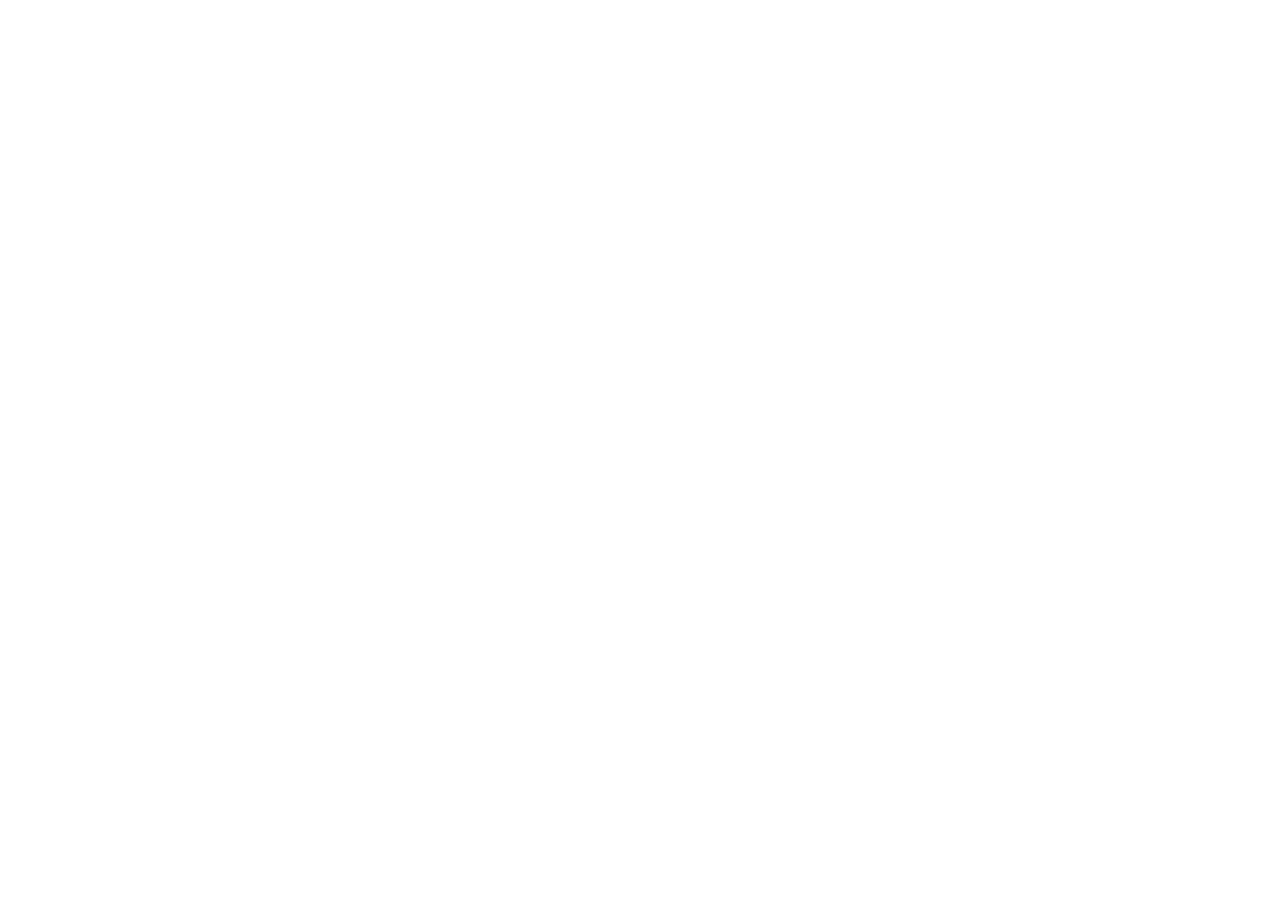
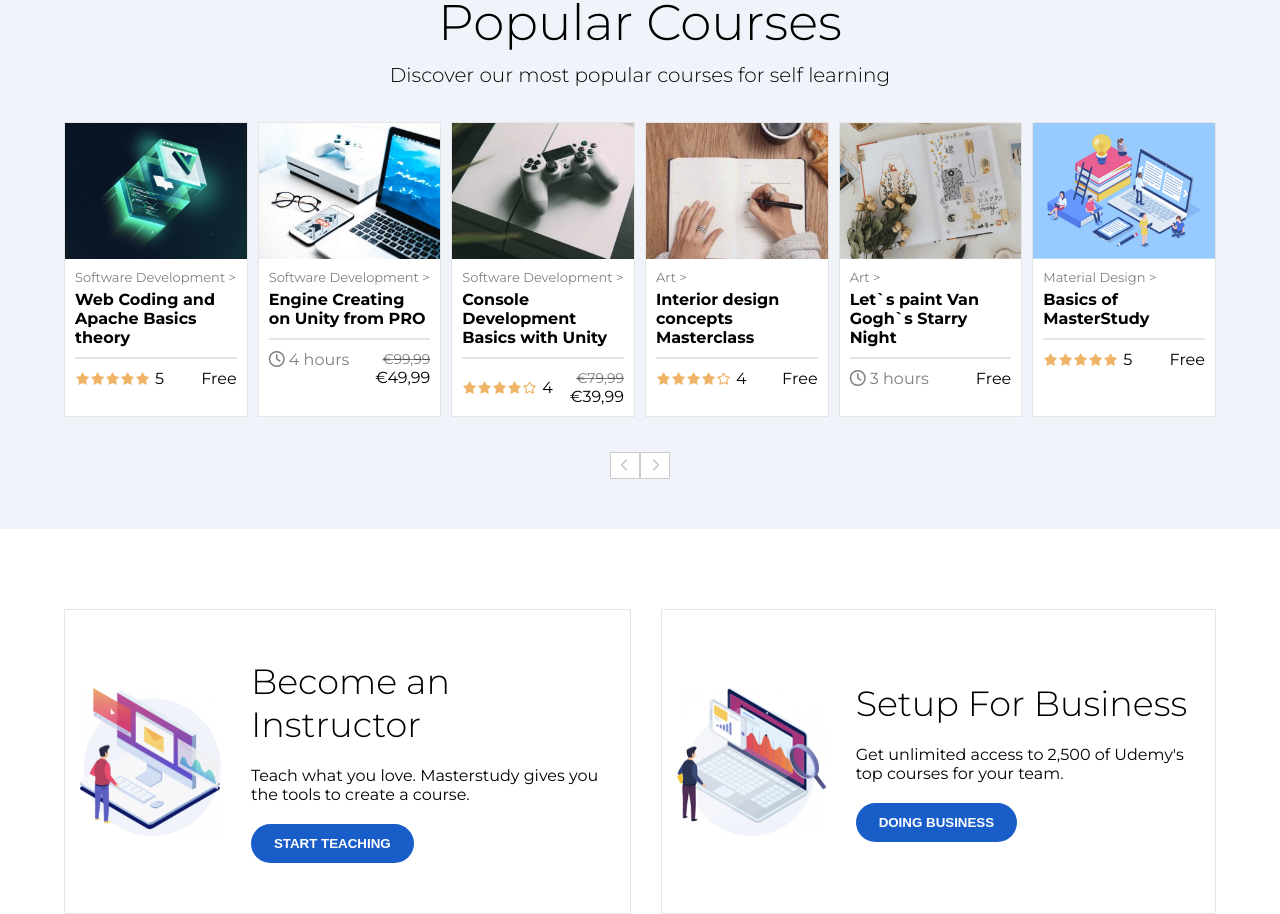
Before and after one commit to michelearcopinto/proj-html-vuejs, a Vue app: page / in a window 1280 px wide. Shown: the part 3920-4834 px from the top of the page. Before the commit the page ends 3837 px from the top, so only its background shows below. Built offline with nearby package versions, Linux system fonts and the light colour scheme.

Commit message:
feat: plans-cards section done

```diff
--- a/src/components/AppMain.vue
+++ b/src/components/AppMain.vue
@@ -24,6 +24,22 @@ export default {
           title: "Graduate in as little as 1 Year",
           content:
             "Online post-graduate certificates are a popular way to develop your professional qualifications of Masterstudy",
+        },
+      ],
+      plansCardsArray: [
+        {
+          imgPath: "./src/assets/img/image_box_1-221x231.png",
+          title: "Become an Instructor",
+          content:
+            "Teach what you love. Masterstudy gives you the tools to create a course.",
+          button: "START TEACHING",
+        },
+        {
+          imgPath: "./src/assets/img/image_box_2-234x231.png",
+          title: "Setup For Business",
+          content:
+            "Get unlimited access to 2,500 of Udemy's top courses for your team.",
+          button: "DOING BUSINESS",
         },
       ],
     };
@@ -159,7 +175,7 @@ export default {
           software development
         </button>
       </div>
-      <div id="courses-grid">
+      <div class="courses-grid">
         <div v-for="course in filteredArray" class="course-card">
           <figure>
             <img :src="course.imgPath" alt="" />
@@ -248,6 +264,78 @@ export default {
           <div>
             <input type="text" placeholder="Enter your E-mail" />
             <button>SUBSCRIBE</button>
+          </div>
+        </div>
+      </div>
+    </section>
+
+    <section id="popular-courses">
+      <div class="container">
+        <h1>popular courses</h1>
+        <span>Discover our most popular courses for self learning</span>
+        <div class="courses-grid">
+          <div
+            v-for="course in store.coursesInfos.slice(0, 6)"
+            class="course-card"
+          >
+            <figure>
+              <img :src="course.imgPath" alt="" />
+            </figure>
+            <div class="course-infos">
+              <ul>
+                <li>{{ course.category }} &gt;</li>
+                <li>
+                  <h4>{{ course.title }}</h4>
+                </li>
+              </ul>
+              <hr />
+              <div class="course-extra-infos">
+                <div class="stars-container" v-if="course.average_vote !== 0">
+                  <img
+                    v-for="star in course.average_vote"
+                    src="../assets/img/starfull.svg"
+                    alt="starfull"
+                  />
+                  <img
+                    v-for="emptyStar in calcVote(course.average_vote)"
+                    src="../assets/img/staremptyl.svg"
+                    alt="staremptyl"
+                  />
+                  <span>{{ course.average_vote }}</span>
+                </div>
+                <div class="course-time" v-else>
+                  <span
+                    ><i class="fa-regular fa-clock"></i>
+                    {{ genRandomNum(2, 12) }} hours</span
+                  >
+                </div>
+                <div class="price-container">
+                  <span :class="course.sale ? 'strikethrough-price' : ''">
+                    {{ course.price }}</span
+                  >
+                  <span> {{ course.sale }}</span>
+                </div>
+              </div>
+            </div>
+          </div>
+        </div>
+        <div>
+          <button><i class="fas fa-chevron-left"></i></button>
+          <button><i class="fas fa-chevron-right"></i></button>
+        </div>
+      </div>
+    </section>
+
+    <section id="plans-cards">
+      <div>
+        <div v-for="card in plansCardsArray">
+          <figure>
+            <img :src="card.imgPath" alt="img" />
+          </figure>
+          <div>
+            <h1>{{ card.title }}</h1>
+            <p>{{ card.content }}</p>
+            <button>{{ card.button }}</button>
           </div>
         </div>
       </div>
@@ -454,69 +542,6 @@ main {
       }
     }
 
-    #courses-grid {
-      display: flex;
-      flex-wrap: wrap;
-      gap: 10px;
-
-      .course-card {
-        width: calc((100% - 5 * 10px) / 6);
-        border: 1px solid rgba($color: #000000, $alpha: 0.1);
-
-        &:hover {
-          cursor: pointer;
-        }
-
-        &:hover figure {
-          filter: brightness(0.8);
-        }
-
-        .course-infos {
-          padding: 10px;
-
-          ul {
-            li:first-child {
-              color: $light-color;
-              margin-bottom: 5px;
-            }
-          }
-
-          hr {
-            margin-block: 10px;
-            border: 1px solid rgba($color: #000000, $alpha: 0.1);
-          }
-
-          .course-extra-infos {
-            display: flex;
-            justify-content: space-between;
-
-            .stars-container {
-              display: flex;
-              align-items: center;
-
-              span {
-                padding-left: 5px;
-              }
-
-              img {
-                width: 15px;
-              }
-            }
-
-            .price-container {
-              display: flex;
-              flex-direction: column;
-              align-items: end;
-            }
-
-            .course-time {
-              color: $light-color;
-            }
-          }
-        }
-      }
-    }
-
     & > button {
       @include blue-button;
       @include pill-button;
@@ -531,7 +556,7 @@ main {
     background-color: $background-proud-card;
     text-align: center;
     padding-top: 40px;
-    height: 520px;
+    height: 540px;
     position: relative;
     @include title-content-button;
 
@@ -628,5 +653,154 @@ main {
       }
     }
   }
+
+  #popular-courses {
+    margin-bottom: 80px;
+    padding-top: 80px;
+    padding-bottom: 50px;
+    background-color: $background-proud-card;
+
+    .container {
+      width: 90%;
+      margin-inline: auto;
+
+      h1 {
+        font-size: 50px;
+        font-weight: 300;
+        text-align: center;
+        text-transform: capitalize;
+        margin-bottom: 10px;
+      }
+
+      & > span {
+        text-align: center;
+        display: block;
+        font-size: 20px;
+        font-weight: 300;
+        margin-bottom: 30px;
+      }
+
+      .course-card {
+        background-color: white;
+      }
+
+      & > div {
+        margin-top: 35px;
+        width: fit-content;
+        margin-inline: auto;
+
+        button {
+          padding: 5px 10px;
+          background-color: white;
+          border: 1px solid rgba($color: #000000, $alpha: 0.2);
+          color: rgba($color: #000000, $alpha: 0.2);
+          transition: all 0.3s ease;
+
+          &:hover {
+            background-color: $grey-color-hover;
+            color: white;
+            cursor: pointer;
+          }
+        }
+      }
+    }
+  }
+
+  #plans-cards {
+    width: 90%;
+    margin-inline: auto;
+
+    & > div {
+      display: flex;
+      gap: 30px;
+
+      & > div {
+        @include title-content-button;
+        display: flex;
+        align-items: center;
+        gap: 30px;
+        padding: 50px 15px;
+        border: 1px solid rgba($color: #000000, $alpha: 0.1);
+
+        div {
+          display: flex;
+          flex-direction: column;
+          gap: 20px;
+
+          h1 {
+            font-size: 35px;
+          }
+
+          button {
+            font-weight: 800;
+          }
+        }
+      }
+    }
+  }
+}
+
+.courses-grid {
+  display: flex;
+  flex-wrap: wrap;
+  gap: 10px;
+
+  .course-card {
+    width: calc((100% - 5 * 10px) / 6);
+    border: 1px solid rgba($color: #000000, $alpha: 0.1);
+
+    &:hover {
+      cursor: pointer;
+    }
+
+    &:hover figure {
+      filter: brightness(0.8);
+    }
+
+    .course-infos {
+      padding: 10px;
+
+      ul {
+        li:first-child {
+          color: $light-color;
+          margin-bottom: 5px;
+          font-size: 13px;
+        }
+      }
+
+      hr {
+        margin-block: 10px;
+        border: 1px solid rgba($color: #000000, $alpha: 0.1);
+      }
+
+      .course-extra-infos {
+        display: flex;
+        justify-content: space-between;
+
+        .stars-container {
+          display: flex;
+          align-items: center;
+
+          span {
+            padding-left: 5px;
+          }
+
+          img {
+            width: 15px;
+          }
+        }
+
+        .price-container {
+          display: flex;
+          flex-direction: column;
+          align-items: end;
+        }
+
+        .course-time {
+          color: $light-color;
+        }
+      }
+    }
+  }
 }
 </style>
--- a/src/styles/partials/_variables.scss
+++ b/src/styles/partials/_variables.scss
@@ -7,6 +7,7 @@ $tag-element-color: #da0339;
 $blue-color: #195ec8;
 $blue-color-hover: #0f469b;
 $green-color-hover: #46c197;
+$grey-color-hover: #457992;
 $input-background: #f0f2f5;
 
 $background-cta-card: #f2f6fb;
```
Also changed, not shown: src/assets/img/image_box_1-221x231.png (added), src/assets/img/image_box_2-234x231.png (added).
